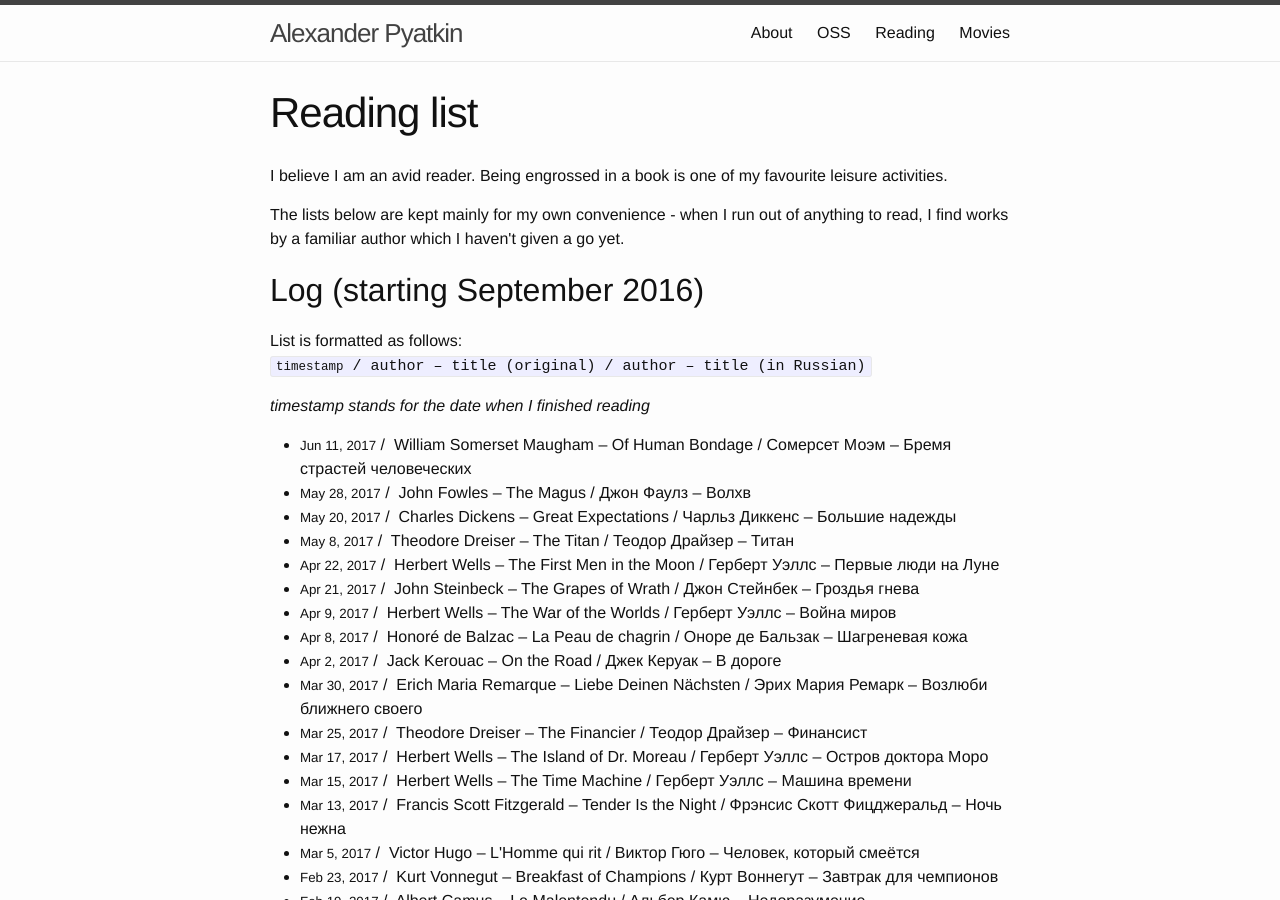
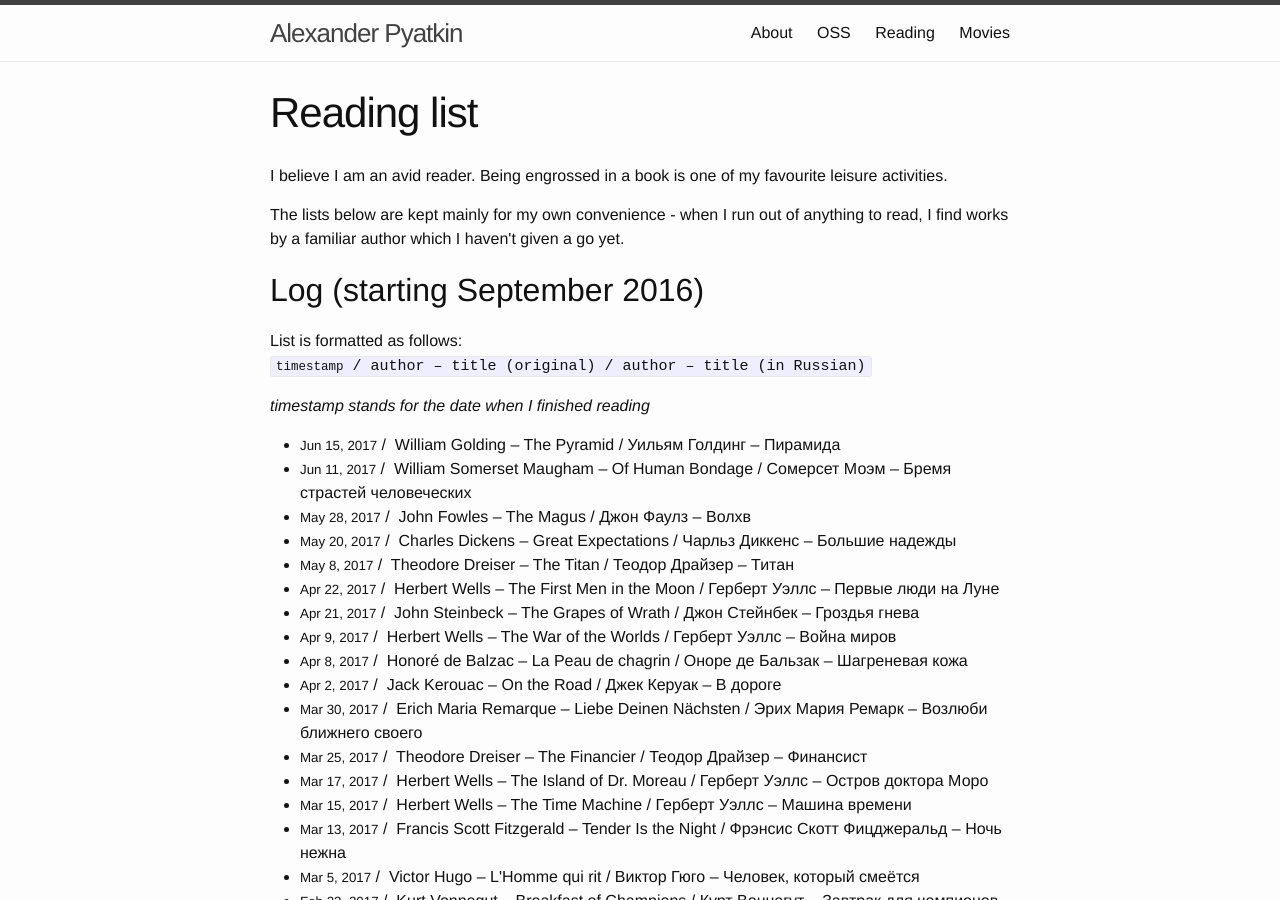
Before and after one commit to aspyatkin/personal-website, a Jekyll site: the page built from reading-list.md, in a window 1280 px wide and 900 px high. Built offline with Jekyll 4.4.1, drawn with Linux system fonts in a browser that asks for light colours.

Commit message:
Update reading list

```diff
--- a/reading-list.md
+++ b/reading-list.md
@@ -5,6 +5,14 @@ short_title: Reading
 permalink: /reading-list/
 top_ndx: 3
 log_list:
+  - date: 'Jun 15, 2017'
+    original:
+      author: 'William Golding'
+      title: 'The Pyramid'
+    russian:
+      author: 'Уильям Голдинг'
+      title: 'Пирамида'
+
   - date: 'Jun 11, 2017'
     original:
       author: 'William Somerset Maugham'
```
